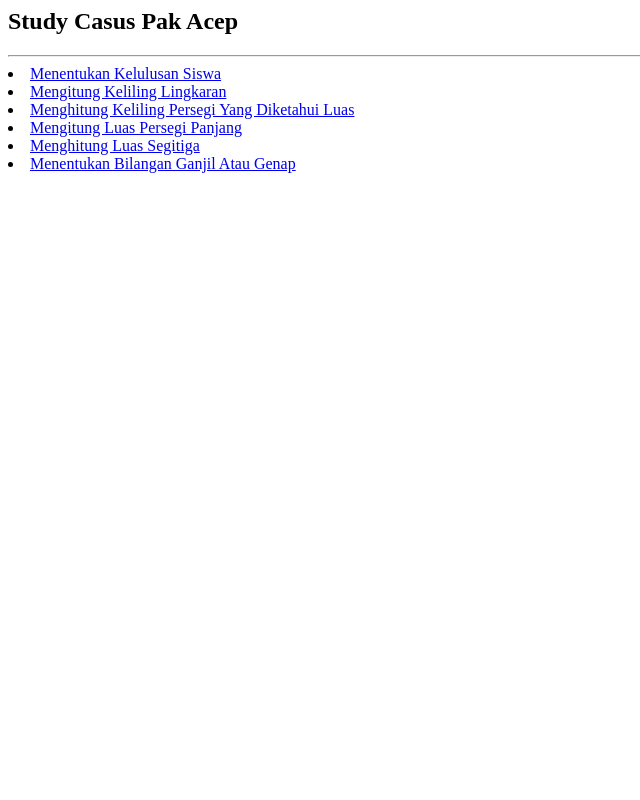
After one commit to Ibnuwulidafisyawal/Study-Casus, a PHP site: page / in a window 1280 px wide. The commit adds this page. Shown: the whole page, without its empty margins (0-640 px from the left). Run offline with PHP 8.4, Linux system fonts and the light colour scheme.

Commit message:
Add files via upload

```diff
--- /dev/null
+++ b/index.php
@@ -0,0 +1,18 @@
+<DOCTYPE html>
+    <html>
+        <head>
+            <title>Study Casus Pak Acep</title>
+            <td><h2>Study Casus Pak Acep</h2></td>
+        </head>
+<hr>
+
+        <body>
+            <li><a href="menentukan-klulsan-siswa.php">Menentukan Kelulusan Siswa</a></li>
+            <li><a href="menghitung-keliling-lingkaran.php">Mengitung Keliling Lingkaran</a></li>
+            <li><a href="menghitung-keliling-prsgi-yg-dik-luas.php">Menghitung Keliling Persegi Yang Diketahui Luas</a></li>
+            <li><a href="menghitung-luas-persegi-panjang.php">Mengitung Luas Persegi Panjang</a></li>
+            <li><a href="menghitung-luas-segitiga.php">Menghitung Luas Segitiga</a></li>
+            <li><a href="mentukan-blngn-gnjil-atau-genap.php">Menentukan Bilangan Ganjil Atau Genap</a></li>
+
+        </body>
+    </html>
--- a/menentukan-klulsan-siswa.php
+++ b/menentukan-klulsan-siswa.php
@@ -34,6 +34,9 @@
 
 <?php
 
+
+
+
 $nama=@$_POST['nama'];
 $nilai=@$_POST['number'];
 
```
